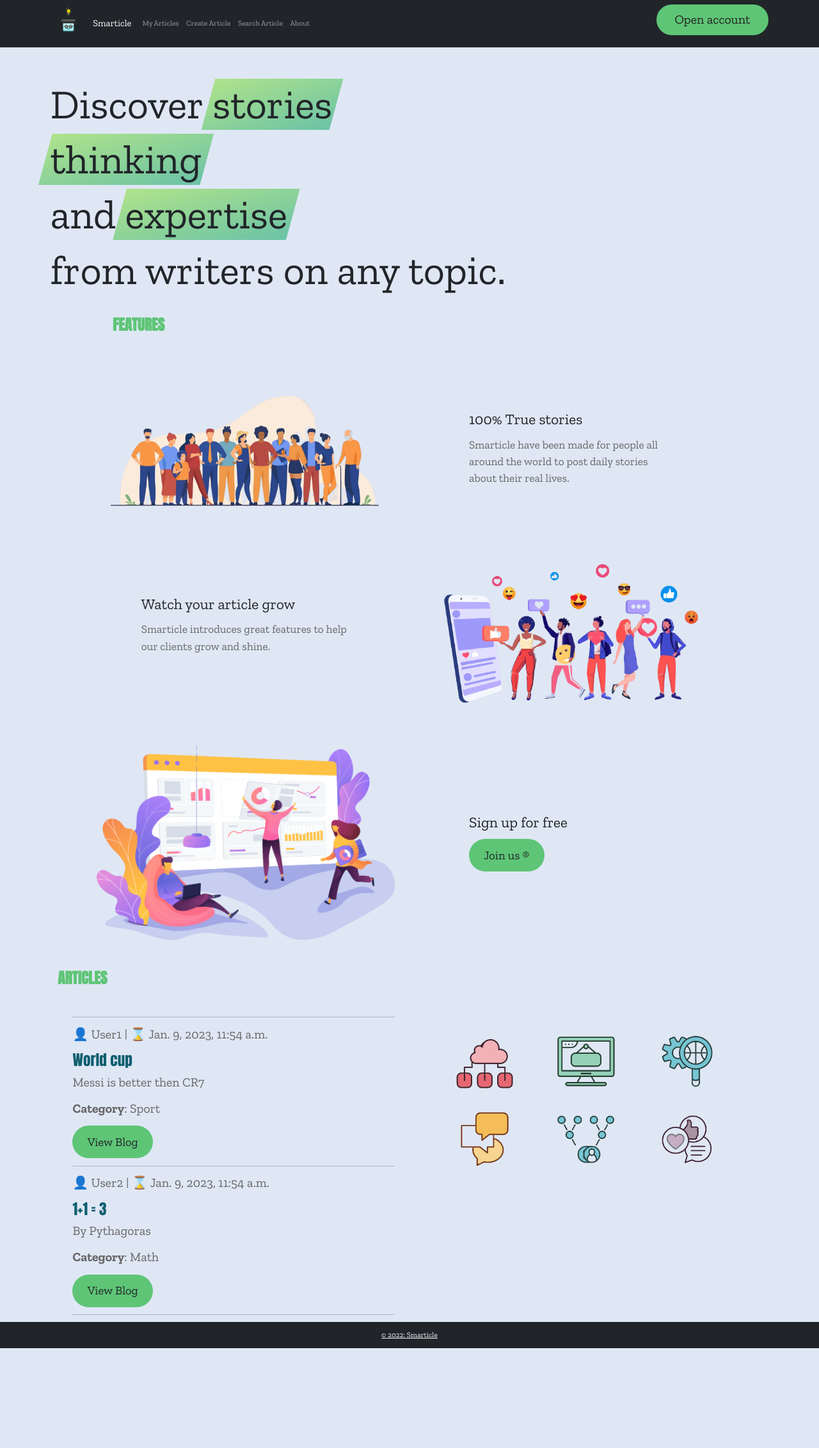
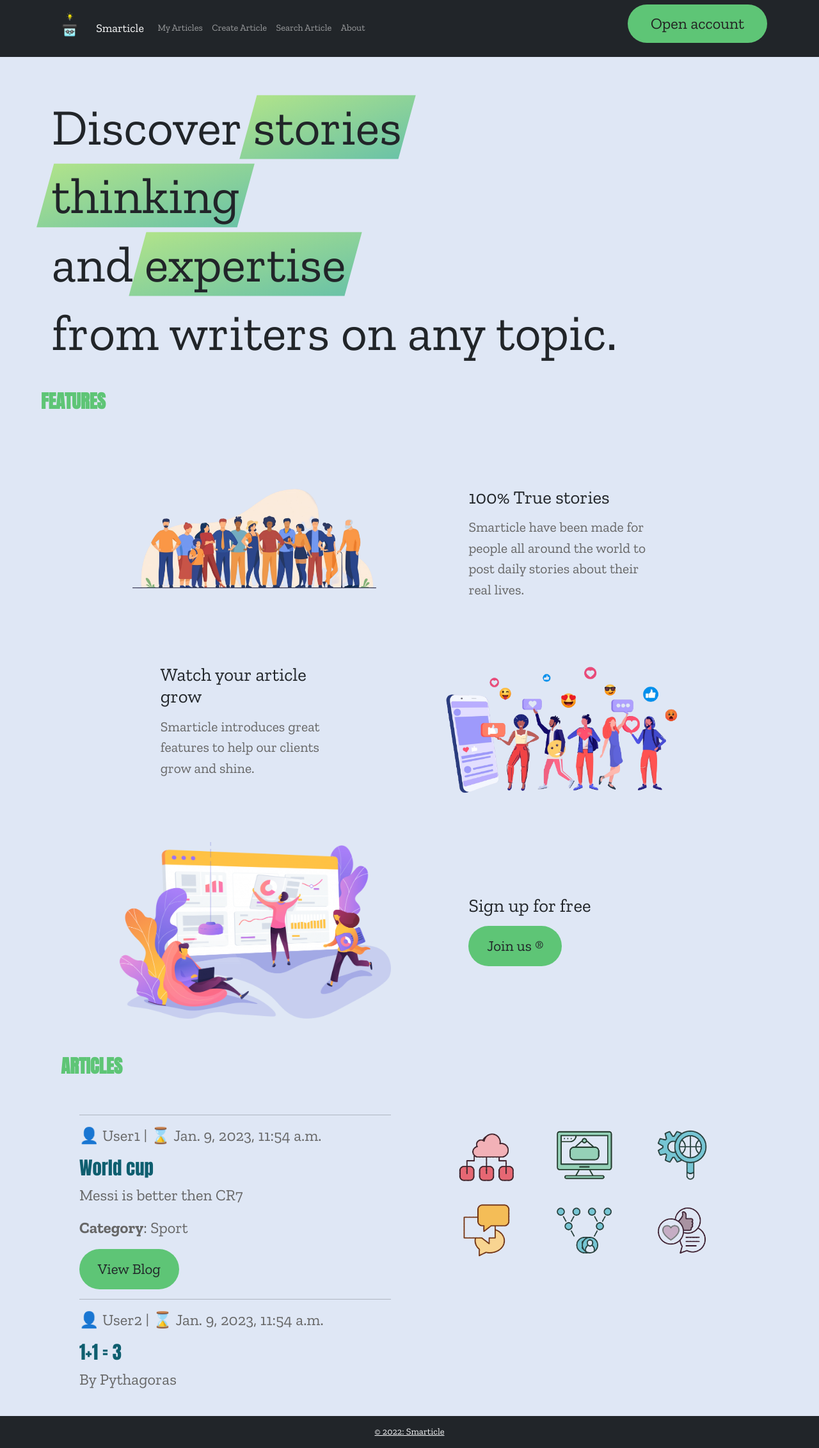
Before and after one commit to redhat-beyond/Smarticle, a Django app: page / in a window 1280 px wide. Shown: the whole page at 64% size. Run offline with Django 4.2, Linux system fonts and the light colour scheme; data comes from the database, SQL or seed files in the repository; some libraries are stand-ins or nearby versions.

Commit message:
Font size updated

```diff
--- a/projboard/static/css/base.css
+++ b/projboard/static/css/base.css
@@ -1,6 +1,6 @@
 @import url("https://fonts.googleapis.com/css2?family=Anton&family=Zilla+Slab:wght@400;700&display=swap");
 html {
-  font-size: 72.5%;
+  font-size: 90%;
   box-sizing: border-box;
 }
 body {
```
